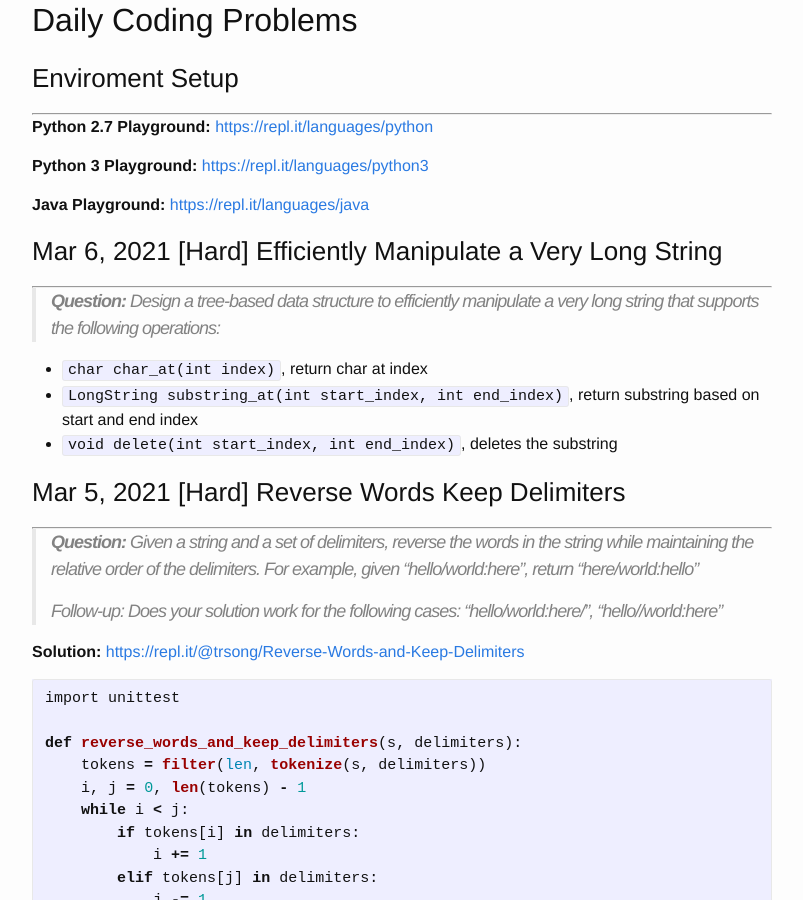
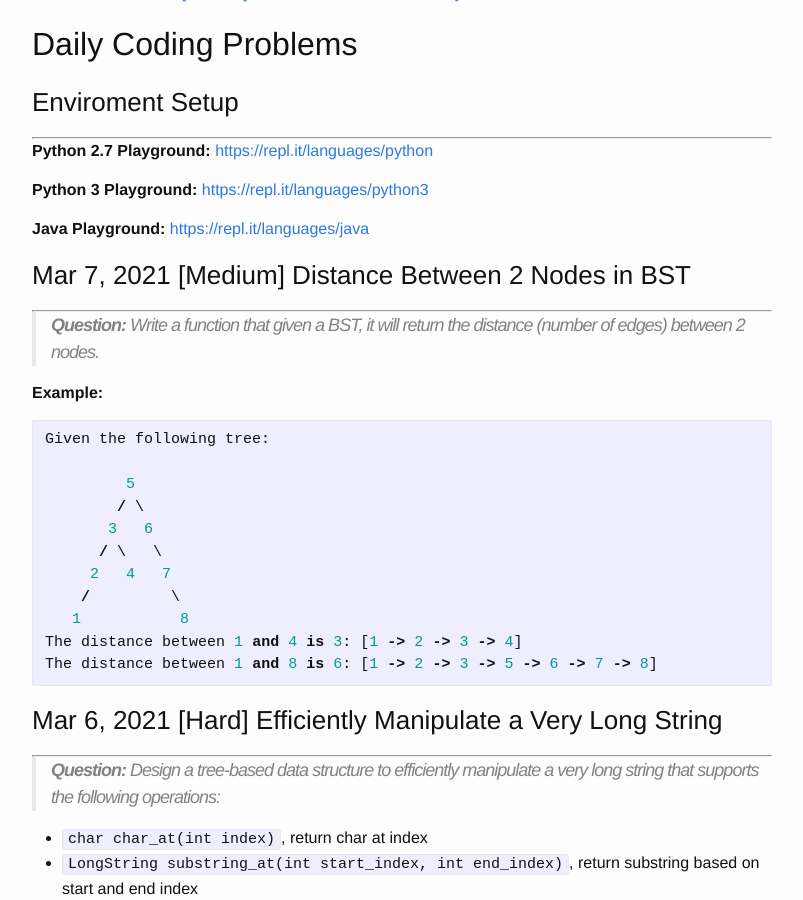
Before and after one commit to trsong/trsong.github.io, a Jekyll site: the page built from _posts/2021-02-01-DailyQuestionsFeb.md, in a window 1280 px wide and 900 px high, scrolled down 1083 px. Shown: the whole window, without its empty margins (238-1041 px from the left). Built offline with Jekyll 4.4.1, drawn with Linux system fonts in a browser that asks for light colours; some of the changed text lies outside the part shown.

Commit message:
Add Mar 7 question.

````diff
--- a/_posts/2021-02-01-DailyQuestionsFeb.md
+++ b/_posts/2021-02-01-DailyQuestionsFeb.md
@@ -17,6 +17,26 @@ categories: Python/Java
 **Python 3 Playground:** [https://repl.it/languages/python3](https://repl.it/languages/python3)
 
 **Java Playground:** [https://repl.it/languages/java](https://repl.it/languages/java)
+
+
+### Mar 7, 2021 \[Medium\] Distance Between 2 Nodes in BST
+---
+> **Question:**  Write a function that given a BST, it will return the distance (number of edges) between 2 nodes.
+
+**Example:**
+```py
+Given the following tree:
+
+         5
+        / \
+       3   6
+      / \   \
+     2   4   7
+    /         \
+   1           8
+The distance between 1 and 4 is 3: [1 -> 2 -> 3 -> 4]
+The distance between 1 and 8 is 6: [1 -> 2 -> 3 -> 5 -> 6 -> 7 -> 8]
+```
 
 
 ### Mar 6, 2021 \[Hard\] Efficiently Manipulate a Very Long String
````
